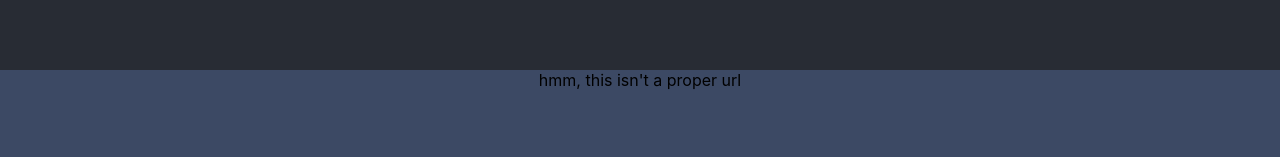
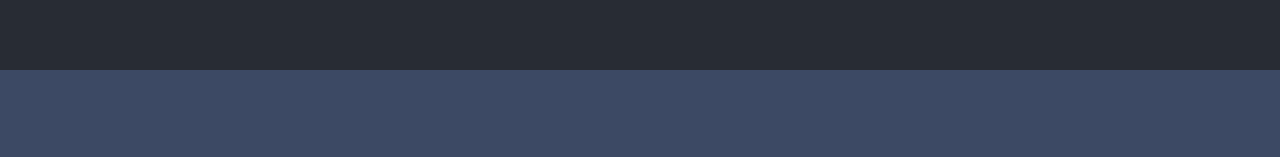
Before and after one commit to holladayian/dogrsreservoir, a React (Create React App) app: page / in a window 1280 px wide. Shown: the part 143-300 px from the top of the page. Built offline with nearby package versions, Linux system fonts and the light colour scheme.

Commit message:
Revert "Add switch and route if for incorrect url"
This reverts commit 69607f4d6f3c0e9b6b5e2c43da89f9d97c9c204f.

```diff
--- a/src/App.js
+++ b/src/App.js
@@ -1,7 +1,7 @@
 import React, { Component } from 'react';
 import { HomePage } from './HomePage/HomePage.js';
 import { getNewDog } from './apiCalls/dogcalls.js';
-import { Route, Switch } from 'react-router-dom';
+import { Route } from 'react-router-dom';
 import './App.css';
 
 class App extends Component {
@@ -36,7 +36,6 @@ class App extends Component {
           <h1>Dog Resivour</h1>
           <button className="favorites">Favorites</button>
         </header>
-        <Switch>
         <Route
           exact path='/homepage'
           render={() => {
@@ -55,15 +54,6 @@ class App extends Component {
             )
           }}
         />
-        <Route
-          exact path='*'
-          render={() => {
-            return (
-              <div>hmm, this isn't a proper url</div>
-            )
-          }}
-        />
-        </Switch>
       </div>
     );
   }
```
